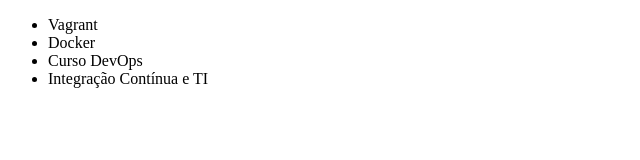
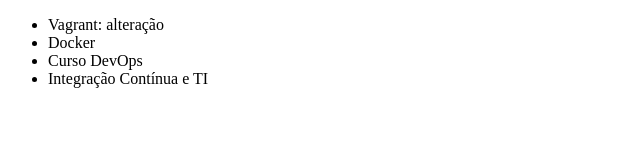
Before and after one commit to gustavocantisani/alura-git, a plain HTML site: page index.html in a window 1280 px wide. Shown: the full height of the page, 0-640 px from the left. Drawn offline with Linux system fonts and the light colour scheme.

Commit message:
Adicionando :alteração

```diff
--- a/index.html
+++ b/index.html
@@ -6,7 +6,7 @@
 </head>
 <body>
     <ul>
-        <li>Vagrant</li>
+        <li>Vagrant: alteração</li>
         <li>Docker</li>
         <li>Curso DevOps</li>
         <li>Integração Contínua e TI</li>
```
